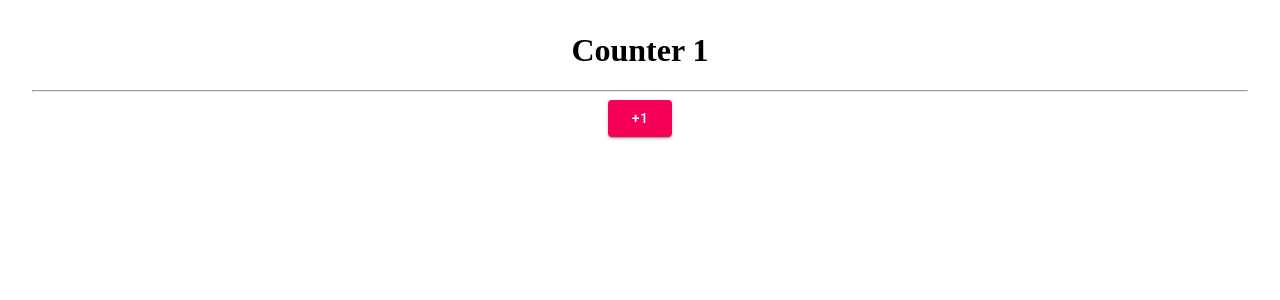
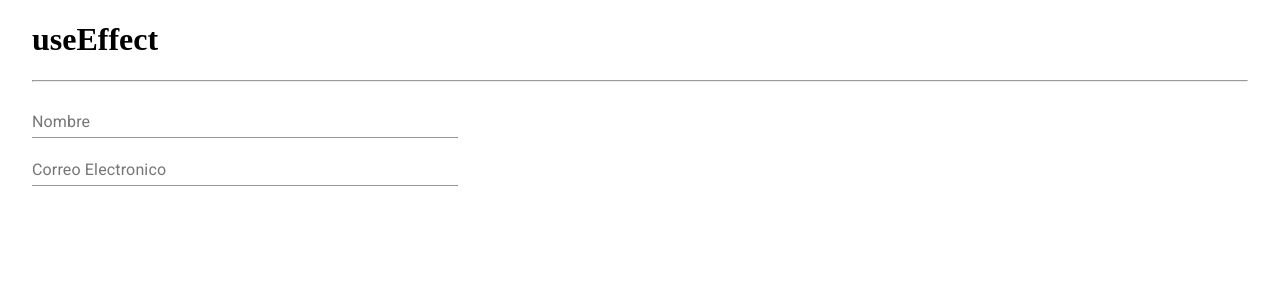
Before and after one commit to ZeusSura/aplicacionhooks, a React (Create React App) app: page / in a window 1280 px wide. Shown: the top 300 px of the page. Built offline with nearby package versions, Linux system fonts and the light colour scheme.

Commit message:
SECCION USEFFECT

```diff
--- a/src/App.js
+++ b/src/App.js
@@ -1,11 +1,14 @@
+import { Container } from "@material-ui/core";
 import React from "react";
-import CounterApp from "./components/CounterApp";
-
+// import CounterApp from "./components/useState/CounterApp";
+// import CounterWithCustomHook from './components/useState/CounterWithCustomHook'
+import SimpleForm from "./components/useEffect/SimpleForm";
 const App = () => {
   return (
     <>
-
-      <CounterApp />
+      <Container fixed>
+        <SimpleForm />
+      </Container>
     </>
   );
 };
--- a/src/components/CounterApp.jsx
+++ /dev/null
@@ -1,31 +0,0 @@
-import React,{useState} from "react";
-import { Button, Container, Box } from "@material-ui/core";
-const CounterApp = () => {
-
-const [state, setstate] = useState({
-    counter1:1,
-    counter2:2
-})
-  return (
-    <>
-      <Container align="center" mt="2rem">
-        <Box mt={4}>
-          <h1>Counter {state.counter1}</h1>
-          <hr />
-          <Button variant="contained" color="secondary"
-          onClick={()=>{
-              setstate({
-                  ...state,
-                  counter1:state.counter1+1
-              })
-          }}
-          >
-            +1
-          </Button>
-        </Box>
-      </Container>
-    </>
-  );
-};
-
-export default CounterApp;
--- /dev/null
+++ b/src/components/useEffect/Mensaje.js
@@ -0,0 +1,30 @@
+import React, { useEffect, useState } from "react";
+
+const Mensaje = () => {
+  const [cordenadas, setCordenadas] = useState({
+    x: 0,
+    y: 0,
+  });
+  const { x, y } = cordenadas;
+
+  useEffect(() => {
+    const handleMouseMove = (e) => {
+      const cord = { x: e.x, y: e.y };
+      setCordenadas(cord)
+    };
+    window.addEventListener("mousemove", handleMouseMove);
+    return () => {
+      window.removeEventListener("mousemove", handleMouseMove);
+    };
+  }, []);
+
+  return (
+    <div>
+      <h3>Cordenas</h3>
+      <p>X :{x}</p>
+      <p>y :{y}</p>
+    </div>
+  );
+};
+
+export default Mensaje;
--- /dev/null
+++ b/src/components/useEffect/SimpleForm.jsx
@@ -0,0 +1,49 @@
+import React, { useEffect, useState } from "react";
+import TextField from "@material-ui/core/TextField";
+import Mensaje from "./Mensaje";
+const SimpleForm = () => {
+  const [formState, setFormState] = useState({
+    name: "",
+    email: "",
+  });
+  const { name, email } = formState;
+  useEffect(() => {}, []);
+  useEffect(() => {}, [email]);
+
+  const handleChange = ({ target }) => {
+    setFormState({
+      ...formState,
+      [target.name]: target.value,
+    });
+  };
+
+  return (
+    <>
+      <h1>useEffect</h1>
+      <hr />
+      <div>
+        <TextField
+          id="name"
+          name="name"
+          label="Nombre"
+          value={name}
+          onChange={handleChange}
+          style={{ width: "35%" }}
+        />
+      </div>
+      <div className="mt-4">
+        <TextField
+          id="email"
+          name="email"
+          label="Correo Electronico"
+          value={email}
+          onChange={handleChange}
+          style={{ width: "35%" }}
+        />
+      </div>
+
+      {name === "123" && <Mensaje />}
+    </>
+  );
+};
+export default SimpleForm;
--- /dev/null
+++ b/src/components/useState/CounterApp.jsx
@@ -0,0 +1,44 @@
+import React, { useState } from "react";
+import { Button, Container, Box } from "@material-ui/core";
+const CounterApp = () => {
+  const [state, setstate] = useState({
+    counter1: 1,
+    counter2: 2,
+  });
+  return (
+    <>
+      <Container fixed mt="2rem">
+        <Box mt={4}>
+          <h1>Counter {state.counter1}</h1>
+          <hr />
+          <Button
+            variant="contained"
+            color="secondary"
+            onClick={() => {
+              setstate({
+                ...state,
+                counter1: state.counter1 - 1,
+              });
+            }}
+          >
+            -1
+          </Button>
+          <Button
+            variant="contained"
+            color="secondary"
+            onClick={() => {
+              setstate({
+                ...state,
+                counter1: state.counter1 + 1,
+              });
+            }}
+          >
+            +1
+          </Button>
+        </Box>
+      </Container>
+    </>
+  );
+};
+
+export default CounterApp;
--- /dev/null
+++ b/src/components/useState/CounterWithCustomHook.js
@@ -0,0 +1,39 @@
+import React from 'react'
+import { Button, Container, Box } from "@material-ui/core";
+import {useCounter} from '../../Hooks/useCounter'
+const CounterWithCustomHook = ()=>{
+
+const {state,increment,decrement,reset} = useCounter(100)
+return(
+<Container align="center" mt="2rem">
+        <Box mt={4} mb={3}>
+          <h1>Counter {state}</h1>
+          <hr />
+          <Button
+            variant="contained"
+            color="secondary"
+            onClick={()=>decrement(2)}
+          >
+            -1
+          </Button>
+          <Button
+            variant="contained"
+            color="secondary"
+            onClick={()=>increment(3)}
+          >
+            +1
+          </Button>
+        </Box>
+
+        <Button
+            variant="contained"
+            color="secondary"
+            onClick={reset}
+          >
+            Reset
+          </Button>
+      </Container>
+)
+}
+
+export default CounterWithCustomHook
```
Also changed, not shown: src/Hooks/useCounter.js (added, +23 -0 lines).
